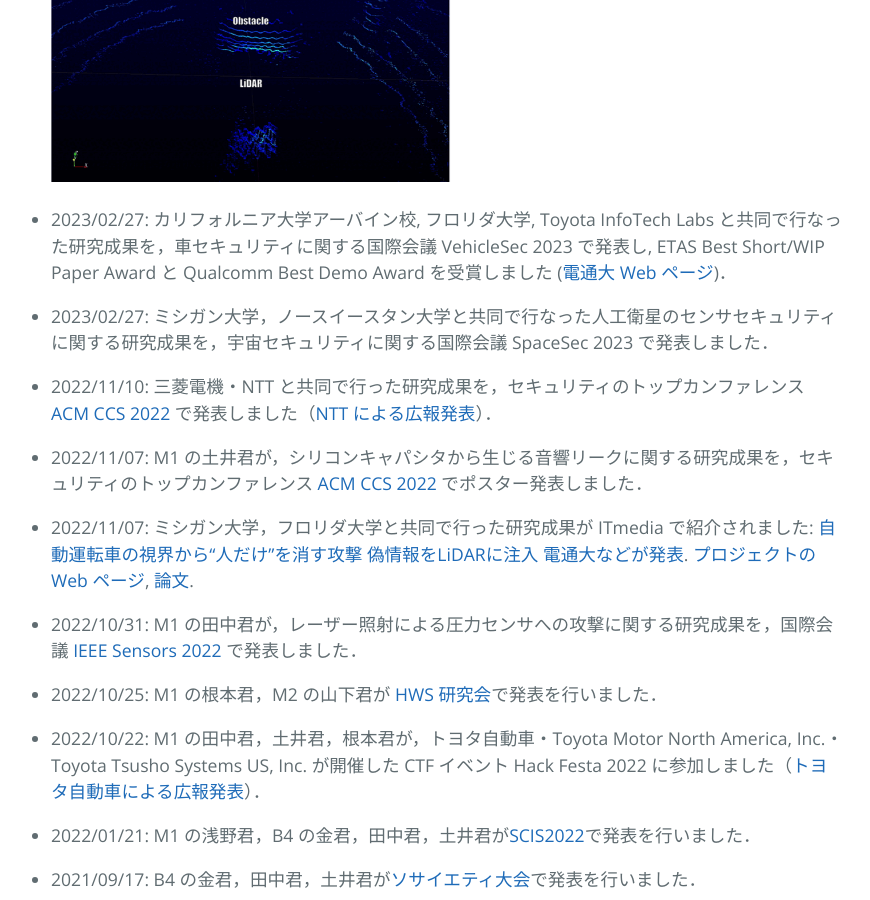
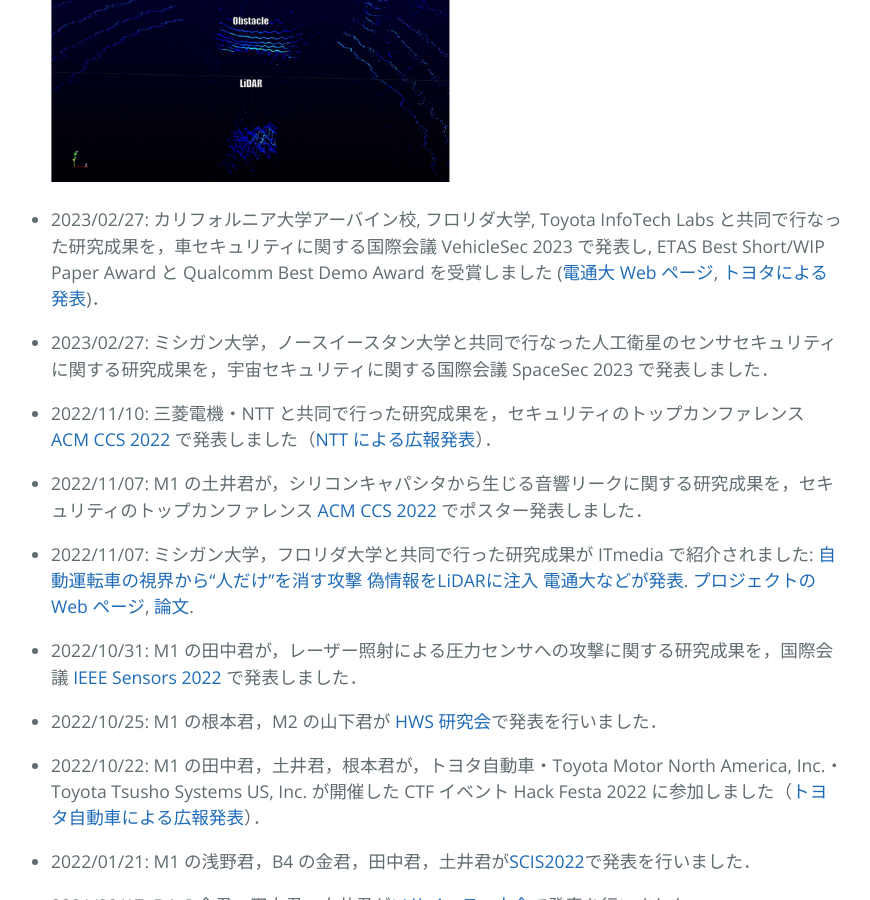
Before and after one commit to sugawara-bbbb/weblab, a Jekyll site: the page built from index.md, in a window 1280 px wide and 900 px high, scrolled down 1558 px. Shown: the whole window, without its empty margins (213-1083 px from the left). Built offline with Jekyll 4.4.1, drawn with Linux system fonts in a browser that asks for light colours; our own code applies the rules of GitHub Pages for plain Markdown files.

```diff
--- a/index.md
+++ b/index.md
@@ -24,7 +24,7 @@ layout: default
 ![emi1](fig/EMI_NoAttackGif.gif){:width="400px"}
 ![emi2](fig/EMI_SineGif.gif){:width="400px"}
 
-- 2023/02/27: カリフォルニア大学アーバイン校, フロリダ大学, Toyota InfoTech Labs と共同で行なった研究成果を，車セキュリティに関する国際会議 VehicleSec 2023 で発表し, ETAS Best Short/WIP Paper Award と Qualcomm Best Demo Award を受賞しました ([電通大 Web ページ](https://www.uec.ac.jp/news/prize/2023/20230301_5199.html))．
+- 2023/02/27: カリフォルニア大学アーバイン校, フロリダ大学, Toyota InfoTech Labs と共同で行なった研究成果を，車セキュリティに関する国際会議 VehicleSec 2023 で発表し, ETAS Best Short/WIP Paper Award と Qualcomm Best Demo Award を受賞しました ([電通大 Web ページ](https://www.uec.ac.jp/news/prize/2023/20230301_5199.html), [トヨタによる発表](https://amrd.toyota.com/itl-researcher-received-the-best-paper-paper-award-at-the-vehiclesec-2023-workshop/))．
 
 - 2023/02/27: ミシガン大学，ノースイースタン大学と共同で行なった人工衛星のセンサセキュリティに関する研究成果を，宇宙セキュリティに関する国際会議 SpaceSec 2023 で発表しました．
 
```
Also changed, not shown: publication.md (+1 -0 lines).
